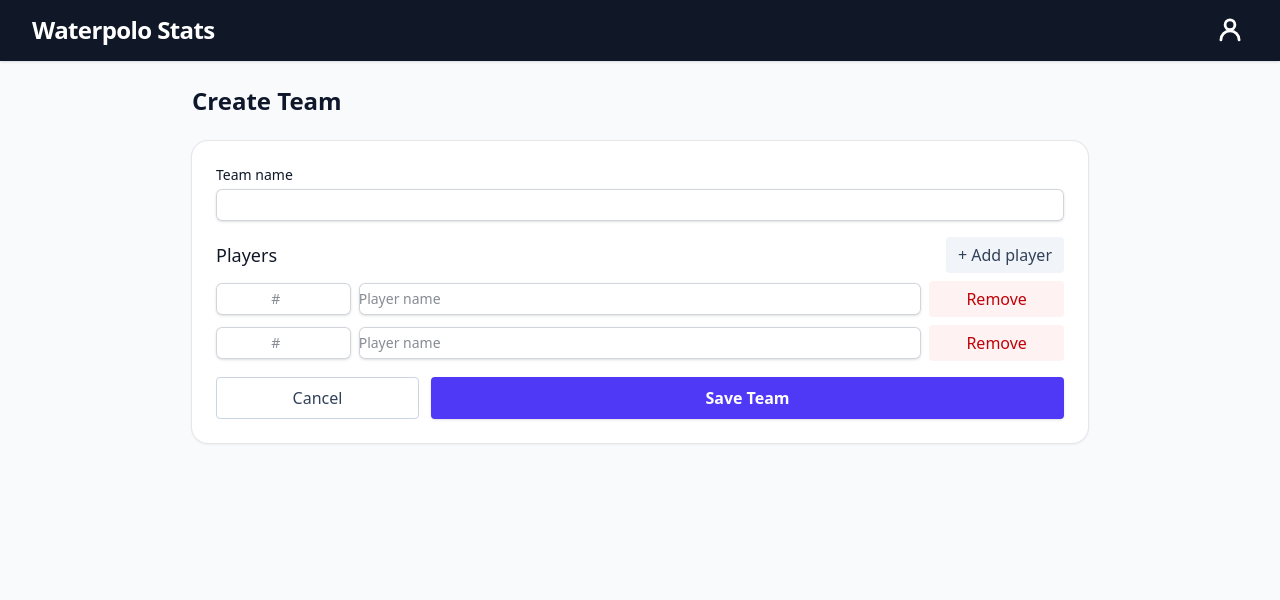
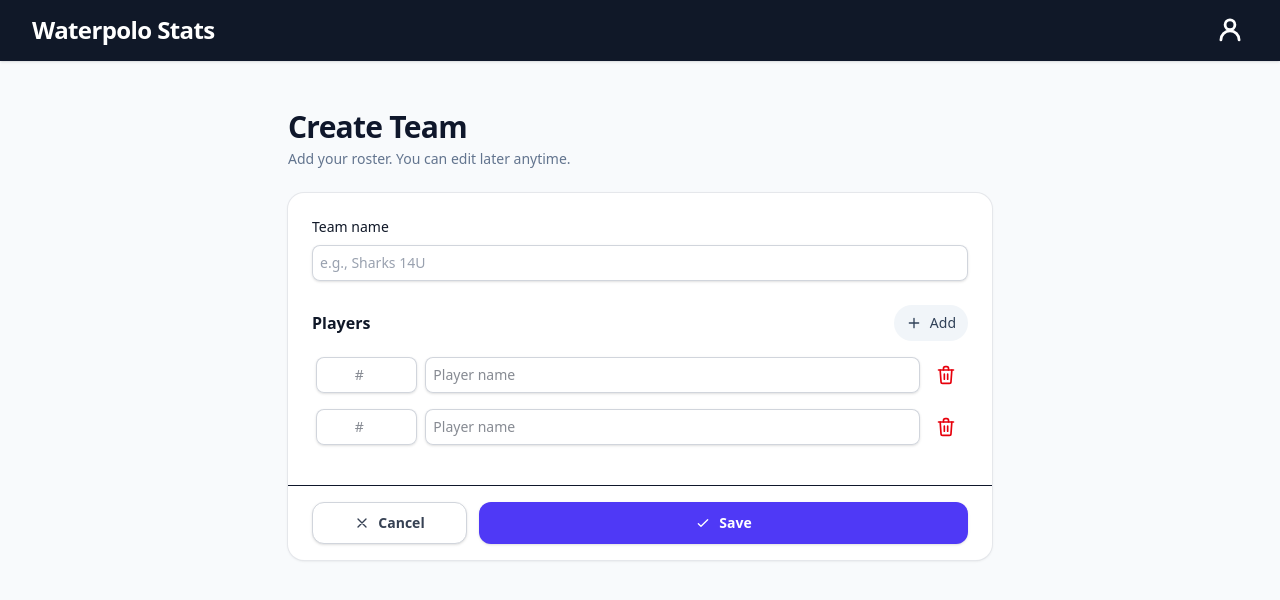
Before and after one commit to ajhunyady/waterpolo, a SvelteKit app: page /teams/new in a window 1280 px wide. Shown: the top 600 px of the page. Built offline with nearby package versions, Linux system fonts and the light colour scheme.

Commit message:
reformat

```diff
--- a/src/routes/teams/[id]/+page.svelte
+++ b/src/routes/teams/[id]/+page.svelte
@@ -1,4 +1,3 @@
-<!-- src/routes/teams/[id]/+page.svelte -->
 <script lang="ts">
   import { teamStore } from '$lib/stores/teamStore';
   import { goto } from '$app/navigation';
@@ -7,29 +6,24 @@
   import type { Player, Team, ID } from '$lib/types';
 
   let loadError: string | null = $state(null);
-
   let teamId: ID | null = $state(null);
   let teamName = $state('');
   let players = $state<Player[]>([]);
 
+  // Load team by param (sync effect + async IIFE; guard against races)
   $effect(() => {
-    // read the current param (this makes the effect re-run when it changes)
     const id = $page.params.id as ID | undefined;
-
     if (!id) {
       teamId = null;
       loadError = 'Missing team id.';
       players = [];
-      return; // nothing to do
+      return;
     }
-
     teamId = id;
 
     let cancelled = false;
     (async () => {
       const t = await teamStore.loadTeam(id);
-
-      // abort if the effect was cleaned up or the id changed
       if (cancelled || $page.params.id !== id) return;
 
       if (!t) {
@@ -45,13 +39,11 @@
         number: (p as any).number,
         active: false
       }));
-
       if (players.length === 0) {
         players = [{ id: uuid(), name: '', active: false } as Player];
       }
     })();
 
-    // cleanup runs before next effect and on unmount
     return () => { cancelled = true; };
   });
 
@@ -87,49 +79,67 @@
   }
 </script>
 
-<div class="max-w-4xl mx-auto mb-6 flex items-center justify-between">
-  <h1 class="text-2xl font-bold">Edit Team</h1>
+<div class="mx-auto w-full max-w-3xl px-4 sm:px-6 lg:px-8 py-4 sm:py-6">
+  <!-- Page heading -->
+  <div class="mb-4 sm:mb-6">
+    <h1 class="text-2xl sm:text-3xl font-bold tracking-tight text-slate-900">Edit Team</h1>
+    <p class="mt-1 text-sm text-slate-500">Update team name or roster. Your changes save when you tap Save.</p>
   </div>
 
-<div class="max-w-4xl mx-auto">
-  <div class="rounded-2xl bg-white shadow ring-1 ring-gray-200 p-6">
+  <div class="rounded-2xl bg-white shadow ring-1 ring-gray-200">
+    <!-- Card body -->
+    <div class="p-4 sm:p-6 space-y-6">
       {#if loadError}
         <p class="text-sm text-red-600">{loadError}</p>
       {:else}
         <!-- Team name -->
-      <div class="mb-4">
+        <div>
           <label for="team-name" class="block text-sm font-medium text-gray-900">Team name</label>
           <input
             id="team-name"
             type="text"
-          class="mt-1 block w-full rounded-md border-0 py-1.5 text-gray-900 shadow-sm
-                 ring-1 ring-inset ring-gray-300 focus:ring-2 focus:ring-inset focus:ring-indigo-600 sm:text-sm"
+            class="mt-2 block w-full rounded-xl border-0 py-2 text-gray-900 shadow-sm
+                   ring-1 ring-inset ring-gray-300 placeholder:text-gray-400
+                   focus:ring-2 focus:ring-inset focus:ring-indigo-600 sm:text-sm"
+            placeholder="e.g., Sharks 14U"
             value={teamName}
-          oninput={(e) => teamName = (e.target as HTMLInputElement).value}
+            oninput={(e) => (teamName = (e.target as HTMLInputElement).value)}
           />
         </div>
 
         <!-- Players -->
-      <div class="mb-4">
-        <div class="flex items-center justify-between mb-2">
-          <h3 id="players-heading" class="text-lg font-medium text-gray-900">Players</h3>
+        <section aria-labelledby="players-heading" class="space-y-3">
+          <div class="flex items-center justify-between">
+            <h2 id="players-heading" class="text-base font-semibold text-gray-900">Players</h2>
             <button
               type="button"
-            class="px-3 py-1.5 rounded bg-slate-100 text-slate-700 hover:bg-slate-200"
+              class="inline-flex items-center gap-2 rounded-full px-3 py-2 text-sm font-medium
+                     text-slate-700 bg-slate-100 hover:bg-slate-200 active:scale-95 transition"
+              aria-label="Add player"
+              title="Add player"
               onclick={addPlayerRow}
             >
-            + Add player
+              <svg class="w-4 h-4" viewBox="0 0 24 24" fill="none" stroke="currentColor" stroke-width="2"
+                   stroke-linecap="round" stroke-linejoin="round" aria-hidden="true">
+                <path d="M12 5v14M5 12h14" />
+              </svg>
+              <span class="hidden sm:inline">Add</span>
             </button>
           </div>
 
           <div class="space-y-2" role="group" aria-labelledby="players-heading">
             {#each players as p (p.id)}
-            <div class="grid grid-cols-12 gap-2 items-center">
+              <div class="grid grid-cols-12 gap-2 items-center rounded-xl ring-1 ring-gray-200 p-2 sm:p-3">
+                <div class="col-span-3 sm:col-span-2">
+                  <label class="sr-only" for={"num-"+p.id}>Number</label>
                   <input
-                class="col-span-2 rounded-md border-0 py-1.5 text-gray-900 shadow-sm
-                       ring-1 ring-inset ring-gray-300 focus:ring-2 focus:ring-inset focus:ring-indigo-600 sm:text-sm text-center"
+                    id={"num-"+p.id}
+                    class="block w-full rounded-lg border-0 py-2 text-gray-900 shadow-sm
+                           ring-1 ring-inset ring-gray-300 focus:ring-2 focus:ring-inset focus:ring-indigo-600
+                           sm:text-sm text-center"
                     type="number"
                     min="0"
+                    inputmode="numeric"
                     placeholder="#"
                     value={(p as any).number ?? ''}
                     oninput={(e) => {
@@ -137,43 +147,98 @@
                       setPlayerNumber(p.id as ID, raw === '' ? undefined : Number(raw));
                     }}
                   />
+                </div>
+
+                <div class="col-span-7 sm:col-span-8">
+                  <label class="sr-only" for={"name-"+p.id}>Player name</label>
                   <input
-                class="col-span-8 rounded-md border-0 py-1.5 text-gray-900 shadow-sm
-                       ring-1 ring-inset ring-gray-300 focus:ring-2 focus:ring-inset focus:ring-indigo-600 sm:text-sm"
+                    id={"name-"+p.id}
+                    class="block w-full rounded-lg border-0 py-2 text-gray-900 shadow-sm
+                           ring-1 ring-inset ring-gray-300 focus:ring-2 focus:ring-inset focus:ring-indigo-600
+                           sm:text-sm"
                     placeholder="Player name"
                     value={p.name ?? ''}
                     oninput={(e) => setPlayerName(p.id as ID, (e.target as HTMLInputElement).value)}
                   />
+                </div>
+
+                <div class="col-span-2 sm:col-span-2 flex justify-end">
                   <button
                     type="button"
-                class="col-span-2 px-3 py-1.5 rounded bg-red-50 text-red-700 hover:bg-red-100"
+                    class="inline-flex items-center justify-center rounded-full p-2 text-red-600
+                           hover:text-red-700 hover:bg-red-50 focus-visible:outline focus-visible:outline-2
+                           focus-visible:outline-offset-2 focus-visible:outline-red-600"
+                    aria-label="Remove player"
+                    title="Remove player"
                     onclick={() => removePlayerRow(p.id as ID)}
-                title="Remove player"
                   >
-                Remove
+                    <svg class="w-5 h-5" viewBox="0 0 24 24" fill="none" stroke="currentColor" stroke-width="2"
+                         stroke-linecap="round" stroke-linejoin="round" aria-hidden="true">
+                      <path d="M3 6h18" />
+                      <path d="M19 6l-1 14a2 2 0 0 1-2 2H8a2 2 0 0 1-2-2L5 6" />
+                      <path d="M10 11v6M14 11v6" />
+                      <path d="M9 6V4a2 2 0 0 1 2-2h2a2 2 0 0 1 2 2v2" />
+                    </svg>
                   </button>
+                </div>
               </div>
             {/each}
           </div>
+
+          <div class="sm:hidden">
+            <button
+              type="button"
+              class="mt-1 w-full inline-flex items-center justify-center gap-2 rounded-xl px-4 py-2.5
+                     text-sm font-medium text-slate-700 bg-slate-100 hover:bg-slate-200 active:scale-95 transition"
+              onclick={addPlayerRow}
+            >
+              <svg class="w-4 h-4" viewBox="0 0 24 24" fill="none" stroke="currentColor" stroke-width="2"
+                   stroke-linecap="round" stroke-linejoin="round" aria-hidden="true">
+                <path d="M12 5v14M5 12h14" />
+              </svg>
+              Add player
+            </button>
+          </div>
+        </section>
+      {/if}
     </div>
 
-      <!-- Actions -->
+    <!-- Bottom actions (non-sticky) -->
+    <div class="px-4 sm:px-6 py-3 sm:py-4 border-t rounded-b-2xl">
       <div class="grid grid-cols-4 gap-3">
+        <!-- 25% Cancel -->
         <button
           type="button"
-          class="col-span-1 px-4 py-2 rounded border border-slate-300 text-slate-700 hover:bg-slate-50"
+          class="col-span-1 inline-flex items-center justify-center gap-2 rounded-xl border border-gray-300 bg-white
+                 px-4 py-2.5 text-sm font-semibold text-gray-700 shadow-sm hover:bg-gray-50"
           onclick={cancel}
+          aria-label="Cancel"
+          title="Cancel"
         >
-          Cancel
+          <svg class="w-4 h-4" viewBox="0 0 24 24" fill="none" stroke="currentColor" stroke-width="2"
+               stroke-linecap="round" stroke-linejoin="round" aria-hidden="true">
+            <path d="M6 6l12 12M18 6L6 18" />
+          </svg>
+          <span>Cancel</span>
         </button>
+
+        <!-- 75% Save -->
         <button
           type="button"
-          class="col-span-3 px-4 py-2 rounded bg-indigo-600 text-white font-semibold shadow hover:bg-indigo-700"
+          class="col-span-3 inline-flex items-center justify-center gap-2 rounded-xl bg-indigo-600
+                 px-4 py-2.5 text-sm font-semibold text-white shadow-sm hover:bg-indigo-500
+                 focus-visible:outline focus-visible:outline-2 focus-visible:outline-offset-2 focus-visible:outline-indigo-600"
           onclick={saveAndExit}
+          aria-label="Save changes"
+          title="Save changes"
         >
-          Save Changes
+          <svg class="w-4 h-4" viewBox="0 0 24 24" fill="none" stroke="currentColor" stroke-width="2"
+               stroke-linecap="round" stroke-linejoin="round" aria-hidden="true">
+            <path d="M5 13l4 4L19 7" />
+          </svg>
+          <span>Save</span>
         </button>
       </div>
-    {/if}
     </div>
   </div>
+</div>
--- a/src/routes/teams/new/+page.svelte
+++ b/src/routes/teams/new/+page.svelte
@@ -1,9 +1,8 @@
-<!-- src/routes/teams/new/+page.svelte -->
 <script lang="ts">
   import { teamStore } from '$lib/stores/teamStore';
   import { goto } from '$app/navigation';
   import { v4 as uuid } from 'uuid';
-  import type { Player, Team, ID } from '$lib/types';
+  import type { Player, ID } from '$lib/types';
 
   let teamName = $state('');
   let players = $state<Player[]>([]);
@@ -33,52 +32,72 @@
     goto('/teams');
   }
 
-  // Start with a couple of blank rows
+  // Start with two blank rows on first mount
   $effect(() => {
     if (players.length === 0) { addPlayerRow(); addPlayerRow(); }
   });
 </script>
 
-<div class="max-w-4xl mx-auto mb-6 flex items-center justify-between">
-  <h1 class="text-2xl font-bold">Create Team</h1>
+<div class="mx-auto w-full max-w-3xl px-4 sm:px-6 lg:px-8 py-4 sm:py-6">
+  <!-- Page heading -->
+  <div class="mb-4 sm:mb-6">
+    <h1 class="text-2xl sm:text-3xl font-bold tracking-tight text-slate-900">Create Team</h1>
+    <p class="mt-1 text-sm text-slate-500">Add your roster. You can edit later anytime.</p>
   </div>
 
-<div class="max-w-4xl mx-auto">
-  <div class="rounded-2xl bg-white shadow ring-1 ring-gray-200 p-6">
+  <div class="rounded-2xl bg-white shadow ring-1 ring-gray-200">
+    <!-- Card body -->
+    <div class="p-4 sm:p-6 space-y-6">
       <!-- Team name -->
-    <div class="mb-4">
+      <div>
         <label for="team-name" class="block text-sm font-medium text-gray-900">Team name</label>
         <input
           id="team-name"
           type="text"
-        class="mt-1 block w-full rounded-md border-0 py-1.5 text-gray-900 shadow-sm
-               ring-1 ring-inset ring-gray-300 focus:ring-2 focus:ring-inset focus:ring-indigo-600 sm:text-sm"
+          class="mt-2 block w-full rounded-lg border-0 p-2 text-gray-900 shadow-sm
+                 ring-1 ring-inset ring-gray-300 placeholder:text-gray-400
+                 focus:ring-2 focus:ring-inset focus:ring-indigo-600 sm:text-sm"
+          placeholder="e.g., Sharks 14U"
           value={teamName}
-        oninput={(e) => teamName = (e.target as HTMLInputElement).value}
+          oninput={(e) => (teamName = (e.target as HTMLInputElement).value)}
         />
       </div>
 
       <!-- Players -->
-    <div class="mb-4">
-      <div class="flex items-center justify-between mb-2">
-        <h3 id="players-heading" class="text-lg font-medium text-gray-900">Players</h3>
+      <section aria-labelledby="players-heading" class="space-y-3">
+        <div class="flex items-center justify-between">
+          <h2 id="players-heading" class="text-base font-semibold text-gray-900">Players</h2>
           <button
             type="button"
-          class="px-3 py-1.5 rounded bg-slate-100 text-slate-700 hover:bg-slate-200"
+            class="inline-flex items-center gap-2 rounded-full px-3 py-2 text-sm font-medium
+                   text-slate-700 bg-slate-100 hover:bg-slate-200 active:scale-95 transition"
+            aria-label="Add player"
+            title="Add player"
             onclick={addPlayerRow}
           >
-          + Add player
+            <svg class="w-4 h-4" viewBox="0 0 24 24" fill="none" stroke="currentColor" stroke-width="2"
+                 stroke-linecap="round" stroke-linejoin="round" aria-hidden="true">
+              <path d="M12 5v14M5 12h14" />
+            </svg>
+            <span class="hidden sm:inline">Add</span>
           </button>
         </div>
 
         <div class="space-y-2" role="group" aria-labelledby="players-heading">
           {#each players as p (p.id)}
-          <div class="grid grid-cols-12 gap-2 items-center">
+            <!-- Mobile-first row -->
+            <div class="grid grid-cols-12 gap-2 items-center p-1">
+              <!-- Number -->
+              <div class="col-span-3 sm:col-span-2">
+                <label class="sr-only" for={"num-"+p.id}>Number</label>
                 <input
-              class="col-span-2 rounded-md border-0 py-1.5 text-gray-900 shadow-sm
-                     ring-1 ring-inset ring-gray-300 focus:ring-2 focus:ring-inset focus:ring-indigo-600 sm:text-sm text-center"
+                  id={"num-"+p.id}
+                  class="block w-full rounded-lg border-0 p-2 text-gray-900 shadow-sm
+                        ring-1 ring-inset ring-gray-300 focus:ring-2 focus:ring-inset focus:ring-indigo-600
+                        sm:text-sm text-center"
                   type="number"
                   min="0"
+                  inputmode="numeric"
                   placeholder="#"
                   value={(p as any).number ?? ''}
                   oninput={(e) => {
@@ -86,42 +105,98 @@
                     setPlayerNumber(p.id as ID, raw === '' ? undefined : Number(raw));
                   }}
                 />
+              </div>
+
+              <!-- Name + Delete inline -->
+              <div class="col-span-9 sm:col-span-10 flex items-center gap-2 min-w-0">
+                <label class="sr-only" for={"name-"+p.id}>Player name</label>
                 <input
-              class="col-span-8 rounded-md border-0 py-1.5 text-gray-900 shadow-sm
-                     ring-1 ring-inset ring-gray-300 focus:ring-2 focus:ring-inset focus:ring-indigo-600 sm:text-sm"
+                  id={"name-"+p.id}
+                  class="flex-1 min-w-0 rounded-lg border-0 p-2 text-gray-900 shadow-sm
+                        ring-1 ring-inset ring-gray-300 focus:ring-2 focus:ring-inset focus:ring-indigo-600
+                        sm:text-sm"
                   placeholder="Player name"
                   value={p.name ?? ''}
                   oninput={(e) => setPlayerName(p.id as ID, (e.target as HTMLInputElement).value)}
                 />
+
                 <button
                   type="button"
-              class="col-span-2 px-3 py-1.5 rounded bg-red-50 text-red-700 hover:bg-red-100"
+                  class="shrink-0 inline-flex items-center justify-center rounded-full p-2 text-red-600
+                        hover:text-red-700 hover:bg-red-50 focus-visible:outline focus-visible:outline-2
+                        focus-visible:outline-offset-2 focus-visible:outline-red-600"
+                  aria-label="Remove player"
+                  title="Remove player"
                   onclick={() => removePlayerRow(p.id as ID)}
-              title="Remove player"
                 >
-              Remove
+                  <svg class="w-5 h-5" viewBox="0 0 24 24" fill="none" stroke="currentColor" stroke-width="2"
+                      stroke-linecap="round" stroke-linejoin="round" aria-hidden="true">
+                    <path d="M3 6h18" />
+                    <path d="M19 6l-1 14a2 2 0 0 1-2 2H8a2 2 0 0 1-2-2L5 6" />
+                    <path d="M10 11v6M14 11v6" />
+                    <path d="M9 6V4a2 2 0 0 1 2-2h2a2 2 0 0 1 2 2v2" />
+                  </svg>
                 </button>
               </div>
+            </div>
           {/each}
-      </div>
+
         </div>
 
-    <!-- Actions -->
-    <div class="grid grid-cols-4 gap-3">
+        <!-- Add button (mobile duplicate) -->
+        <div class="sm:hidden">
           <button
             type="button"
-        class="col-span-1 px-4 py-2 rounded border border-slate-300 text-slate-700 hover:bg-slate-50"
-        onclick={cancel}
+            class="mt-1 w-full inline-flex items-center justify-center gap-2 rounded-xl px-4 py-2.5
+                   text-sm font-medium text-slate-700 bg-slate-100 hover:bg-slate-200 active:scale-95 transition"
+            onclick={addPlayerRow}
           >
-        Cancel
+            <svg class="w-4 h-4" viewBox="0 0 24 24" fill="none" stroke="currentColor" stroke-width="2"
+                 stroke-linecap="round" stroke-linejoin="round" aria-hidden="true">
+              <path d="M12 5v14M5 12h14" />
+            </svg>
+            Add player
           </button>
+        </div>
+      </section>
+    </div>
+
+    <!-- Bottom actions (non-sticky) -->
+    <div class="px-4 sm:px-6 py-3 sm:py-4 border-t rounded-b-2xl">
+      <div class="grid grid-cols-4 gap-3">
+        <!-- 25% Cancel -->
         <button
           type="button"
-        class="col-span-3 px-4 py-2 rounded bg-indigo-600 text-white font-semibold shadow hover:bg-indigo-700"
+          class="col-span-1 inline-flex items-center justify-center gap-2 rounded-xl border border-gray-300 bg-white
+                 px-4 py-2.5 text-sm font-semibold text-gray-700 shadow-sm hover:bg-gray-50"
+          onclick={cancel}
+          aria-label="Cancel"
+          title="Cancel"
+        >
+          <svg class="w-4 h-4" viewBox="0 0 24 24" fill="none" stroke="currentColor" stroke-width="2"
+               stroke-linecap="round" stroke-linejoin="round" aria-hidden="true">
+            <path d="M6 6l12 12M18 6L6 18" />
+          </svg>
+          <span>Cancel</span>
+        </button>
+
+        <!-- 75% Save -->
+        <button
+          type="button"
+          class="col-span-3 inline-flex items-center justify-center gap-2 rounded-xl bg-indigo-600
+                 px-4 py-2.5 text-sm font-semibold text-white shadow-sm hover:bg-indigo-500
+                 focus-visible:outline focus-visible:outline-2 focus-visible:outline-offset-2 focus-visible:outline-indigo-600"
           onclick={saveAndExit}
+          aria-label="Save team"
+          title="Save team"
         >
-        Save Team
+          <svg class="w-4 h-4" viewBox="0 0 24 24" fill="none" stroke="currentColor" stroke-width="2"
+               stroke-linecap="round" stroke-linejoin="round" aria-hidden="true">
+            <path d="M5 13l4 4L19 7" />
+          </svg>
+          <span>Save</span>
         </button>
       </div>
     </div>
   </div>
+</div>
```
Lines whose indentation alone changed are shown as unchanged.
